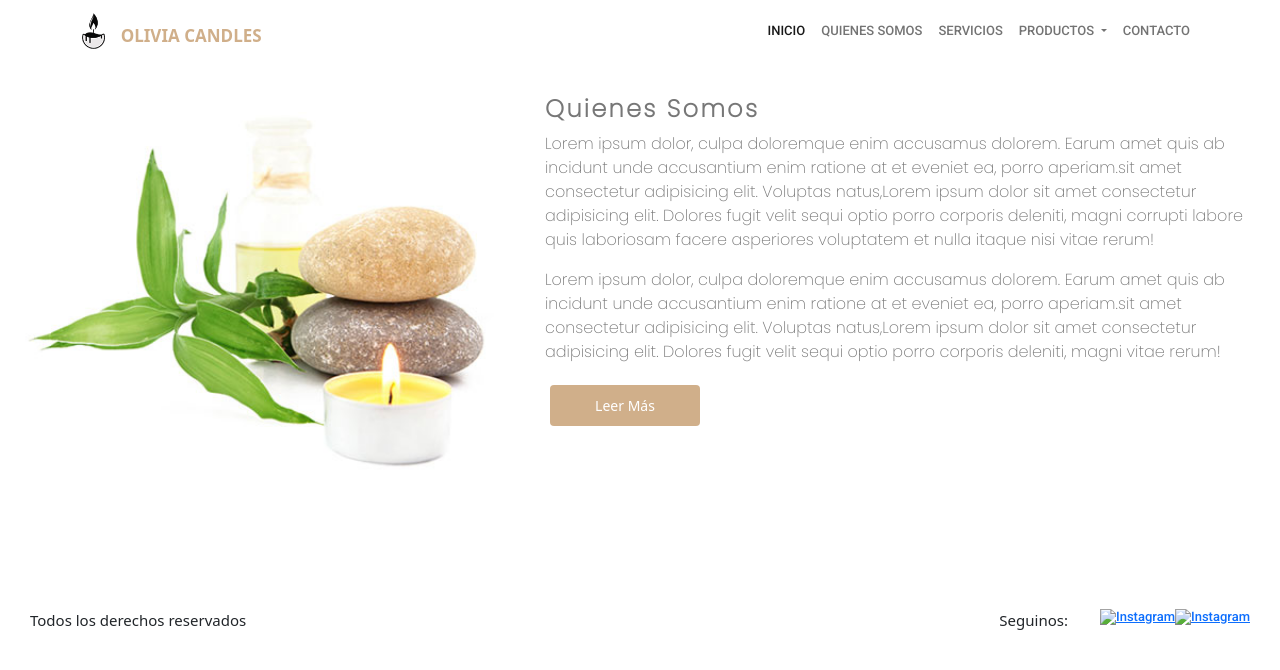
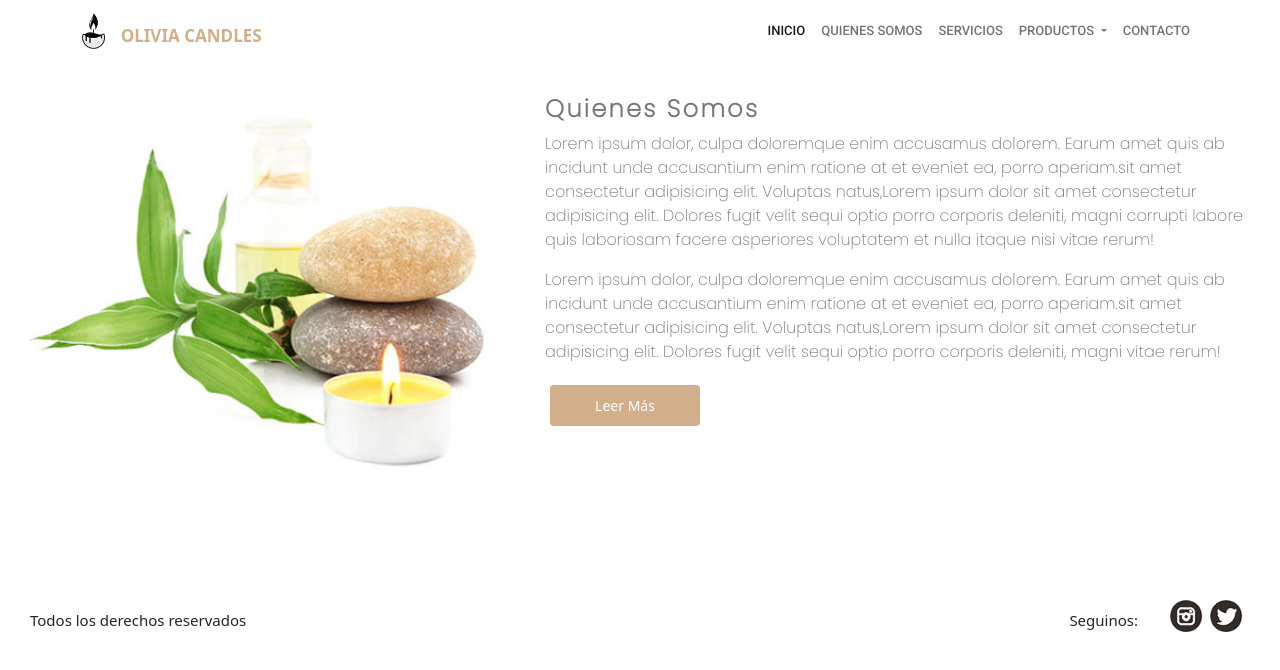
Before and after one commit to FranciscoBellani/velas-olivia, a plain HTML site: page paginas/quienes-somos.html in a window 1280 px wide. Drawn offline with nearby package versions, Linux system fonts and the light colour scheme; files whose address does not match are found by name.

Commit message:
cambio url de logos  footer

```diff
--- a/paginas/quienes-somos.html
+++ b/paginas/quienes-somos.html
@@ -79,8 +79,8 @@
     <div class="social1">
         <h5>Seguinos:</h5>
     <ul>
-        <li><a href="https://www.instagram.com/" target="_blank"><img src="./imagenes/Instagram.png" alt="Instagram"></a></li>
-        <li><a href="https://www.twitter.com/" target="_blank"><img src="./imagenes/twitter.png" alt="Instagram"></a></li>
+        <li><a href="https://www.instagram.com/" target="_blank"><img src="../imagenes/Instagram.png" alt="Instagram"></a></li>
+        <li><a href="https://www.twitter.com/" target="_blank"><img src="../imagenes/twitter.png" alt="Instagram"></a></li>
         <li></li>
     </ul>
     </div>
```
